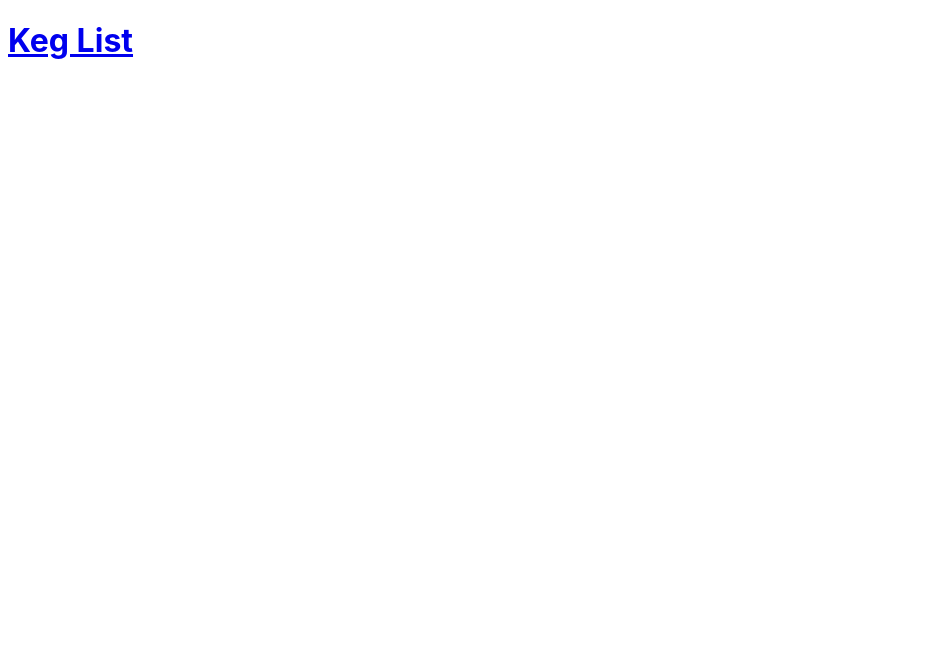
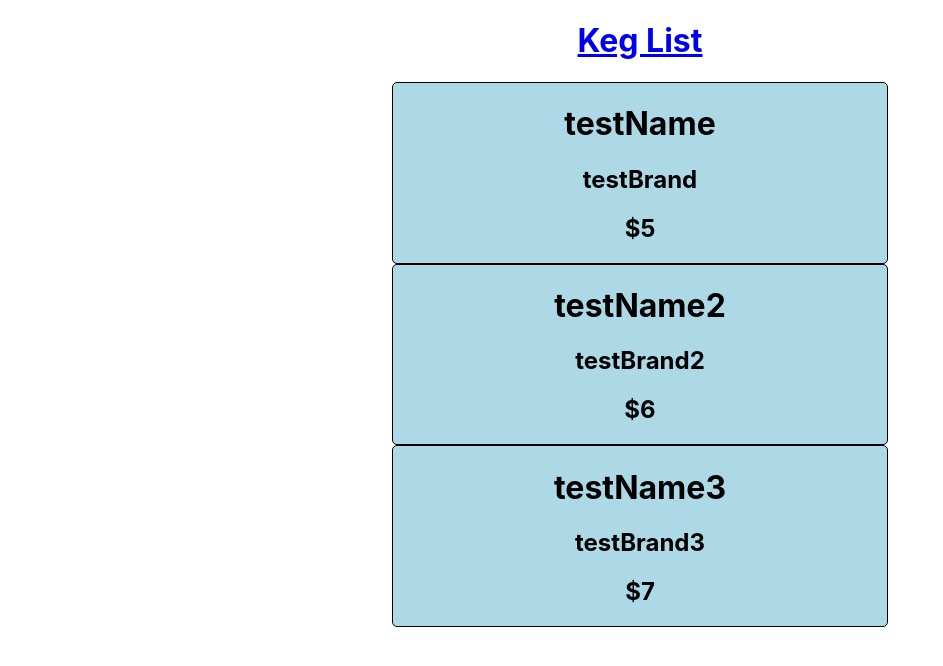
Before and after one commit to kennyhalim/Taproom-React, a React app: page /#/keglist in a window 1280 px wide. Shown: the top 666 px of the page, without its empty margins (0-943 px from the left). Built offline with nearby package versions, Linux system fonts and the light colour scheme.

Commit message:
add keg details component

```diff
--- /dev/null
+++ b/src/components/KegDetail.jsx
@@ -0,0 +1,30 @@
+import React from "react";
+import PropTypes from "prop-types";
+
+export default function KegDetail(props) {
+  return (
+    <div>
+      <style jsx>{`
+        .box {
+          border: 1px solid black;
+          border-radius: 5px;
+          background: lightblue;
+          text-align: center;
+          margin-left: 30vw;
+          margin-right: 30vw;
+        }
+      `}</style>
+      <div className="box">
+        <h1>{props.name}</h1>
+        <h2>{props.brand}</h2>
+        <h2>${props.price}</h2>
+      </div>
+    </div>
+  );
+}
+
+KegDetail.propTypes = {
+  name: PropTypes.string,
+  brand: PropTypes.string,
+  price: PropTypes.number
+};
--- a/src/components/KegList.jsx
+++ b/src/components/KegList.jsx
@@ -1,12 +1,43 @@
 import React from "react";
 import { Link } from "react-router-dom";
+import KegDetail from "./KegDetail";
+const masterKegList = [
+  {
+    name: "testName",
+    brand: "testBrand",
+    price: 5
+  },
+  {
+    name: "testName2",
+    brand: "testBrand2",
+    price: 6
+  },
+  {
+    name: "testName3",
+    brand: "testBrand3",
+    price: 7
+  }
+];
 
 export default function KegList() {
   return (
     <div>
+      <style jsx>{`
+        h1 {
+          text-align: center;
+        }
+      `}</style>
       <Link to="/">
         <h1>Keg List</h1>
       </Link>
+      {masterKegList.map((keg, index) => (
+        <KegDetail
+          name={keg.name}
+          brand={keg.brand}
+          price={keg.price}
+          key={index}
+        />
+      ))}
     </div>
   );
 }
```
